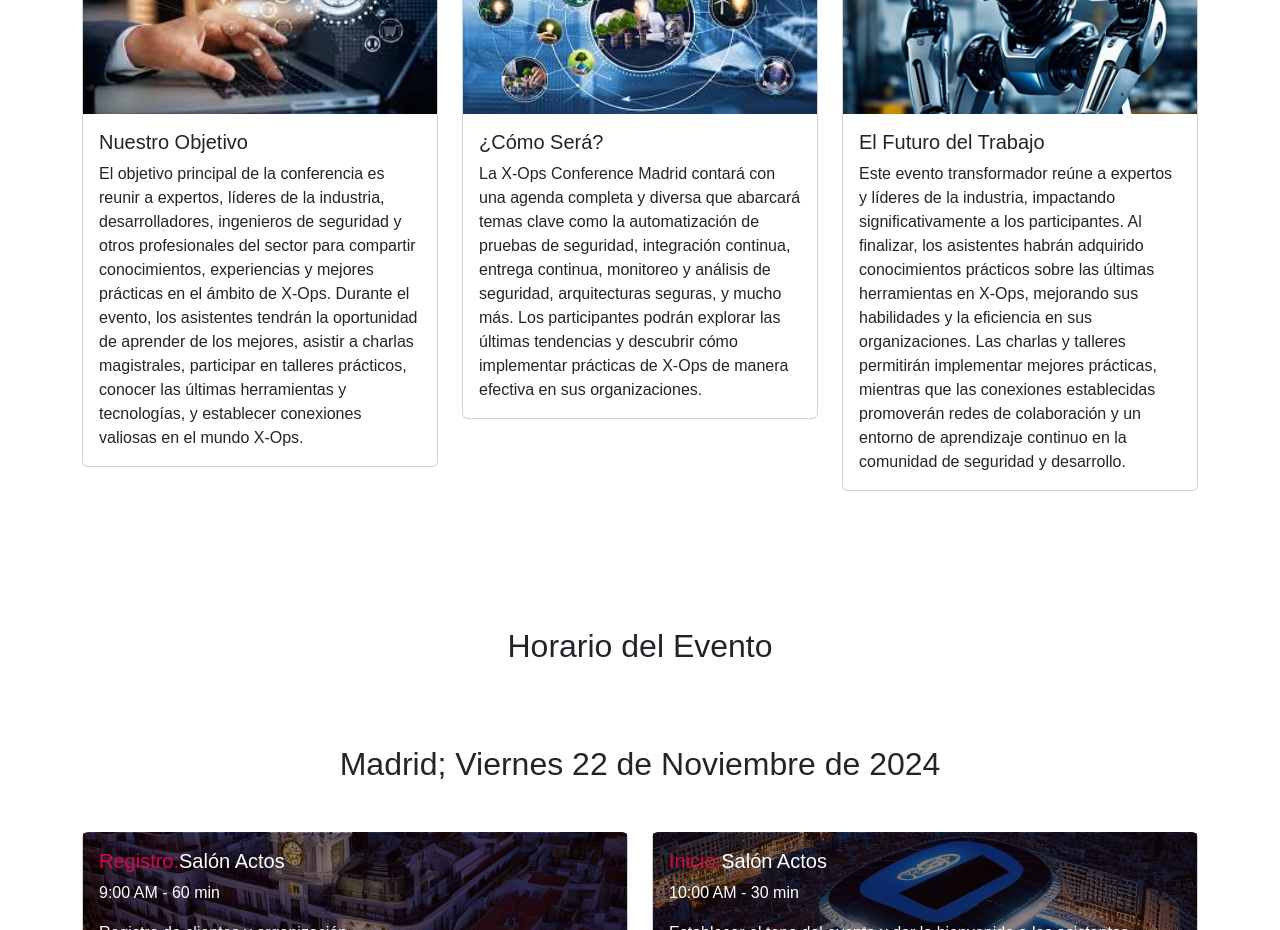
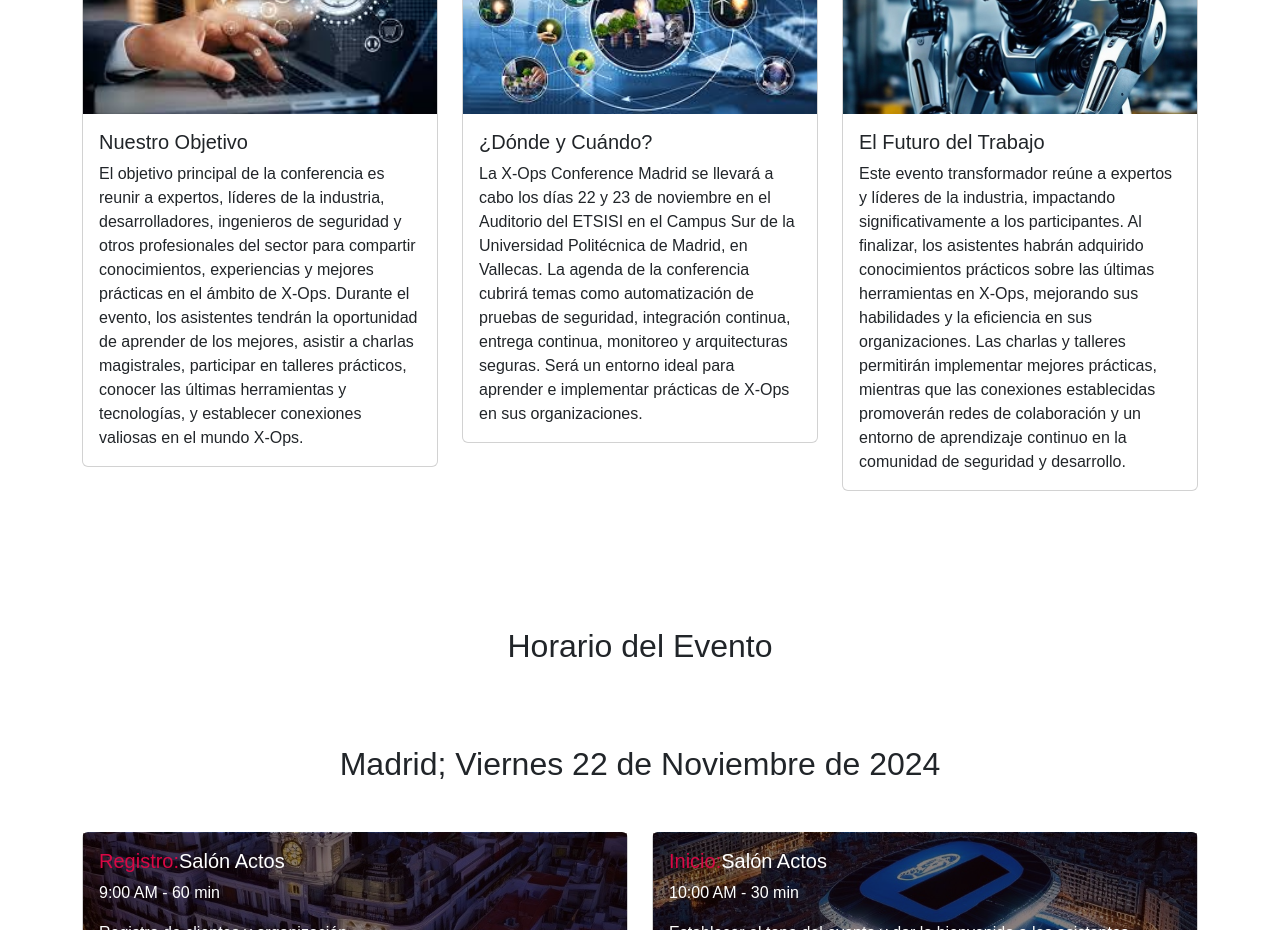
Before and after one commit to arencibiafrancisco/xopsmainpage-react, a React (Vite) app: page / in a window 1280 px wide. Shown: the part 1880-2810 px from the top of the page. Built offline with nearby package versions, Linux system fonts and the light colour scheme.

Commit message:
Update Themes.jsx

```diff
--- a/src/componenets/Themes.jsx
+++ b/src/componenets/Themes.jsx
@@ -9,7 +9,7 @@
       <AnimationWrapper animation="fade-up" duration={1500}>
         <div className="container">
           <h6 className="heading text-center text-uppercase"></h6>
-          <h2 className='text-center font-weight-bold'>Temas Clave de la Conferencia</h2>
+          <h2 className="text-center font-weight-bold">Temas Clave de la Conferencia</h2>
           <p className="mt-4">
             La X-Ops Conference Madrid contará con una agenda completa y diversa que abarcará temas clave como automatización de pruebas de seguridad, integración continua, entrega continua, monitoreo y análisis de seguridad, arquitecturas seguras, y mucho más.
             Los participantes podrán explorar las últimas tendencias y descubrir cómo implementar prácticas de X-Ops de manera efectiva en sus organizaciones.
@@ -35,12 +35,9 @@
               <div className="card">
                 <img src={Theme2} className="card-img-top" alt="Tema 2" />
                 <div className="card-body">
-                  <h5 className="card-title">¿Cómo Será?</h5>
+                  <h5 className="card-title">¿Dónde y Cuándo?</h5>
                   <p className="card-text">
-                    La X-Ops Conference Madrid contará con una agenda completa y diversa que abarcará temas clave
-                    como la automatización de pruebas de seguridad, integración continua, entrega continua, monitoreo y
-                    análisis de seguridad, arquitecturas seguras, y mucho más. Los participantes podrán explorar las últimas
-                    tendencias y descubrir cómo implementar prácticas de X-Ops de manera efectiva en sus organizaciones.
+                    La X-Ops Conference Madrid se llevará a cabo los días 22 y 23 de noviembre en el Auditorio del ETSISI en el Campus Sur de la Universidad Politécnica de Madrid, en Vallecas. La agenda de la conferencia cubrirá temas como automatización de pruebas de seguridad, integración continua, entrega continua, monitoreo y arquitecturas seguras. Será un entorno ideal para aprender e implementar prácticas de X-Ops en sus organizaciones.
                   </p>
                 </div>
               </div>
```
